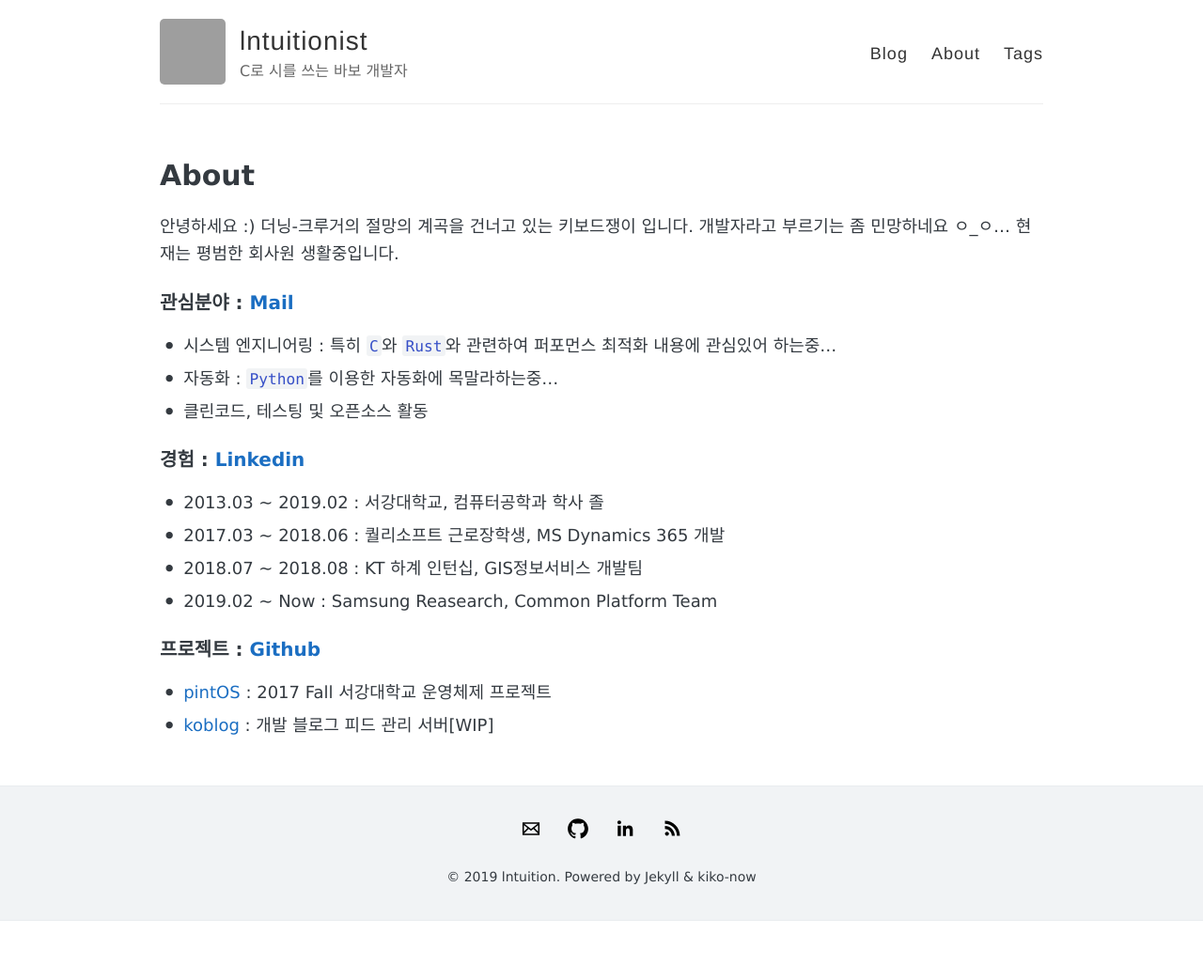
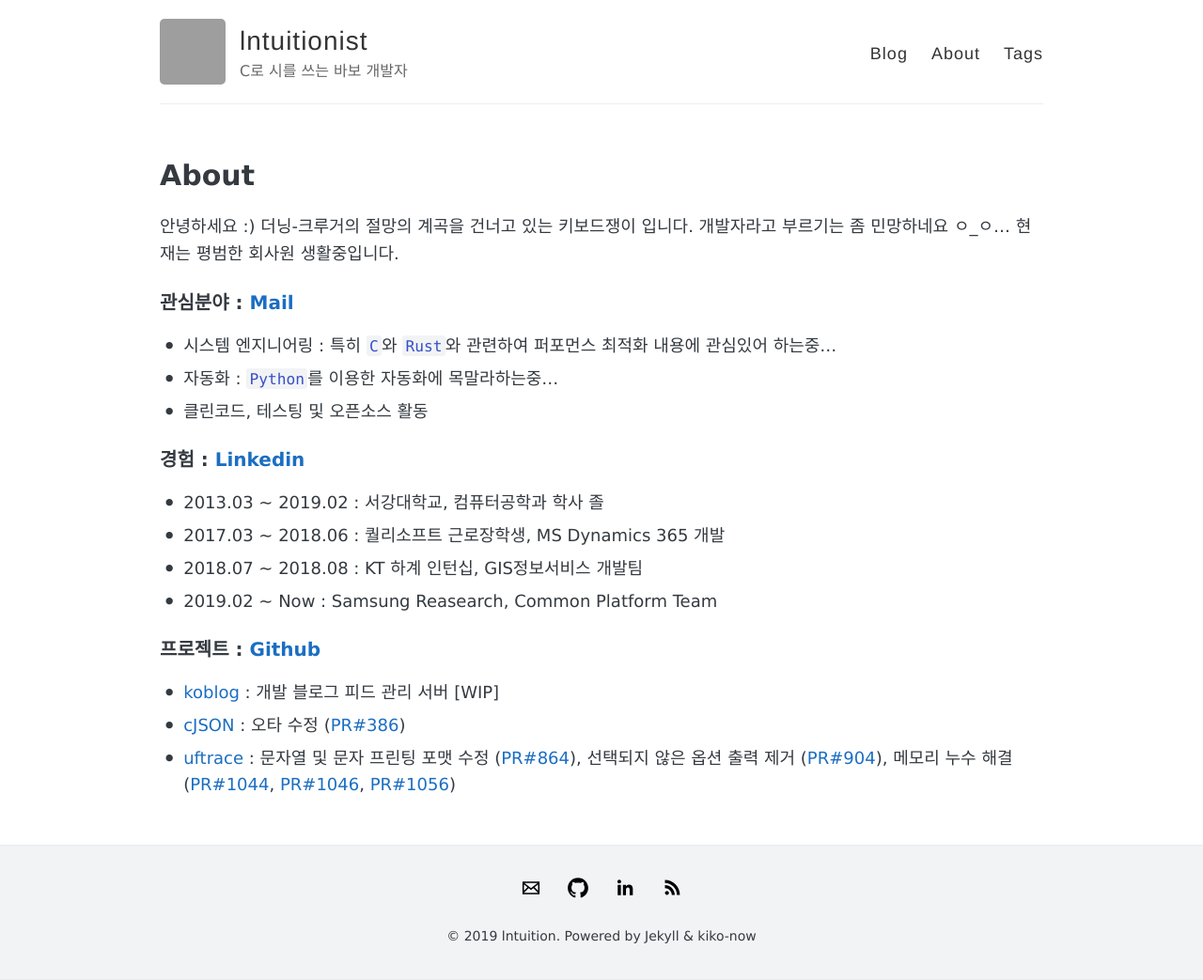
Before and after one commit to lntuition/lntuition.github.io, a Jekyll site: the page built from about.md, in a window 1280 px wide. Shown: the whole page at 94% size. Built offline with Jekyll 4.4.1, drawn with Linux system fonts in a browser that asks for light colours; some web fonts are replaced; before the commit the page ends 980 px from its top, so only the background shows below that; grey boxes are pictures that could not be loaded.

Commit message:
Update project list in about.md

```diff
--- a/about.md
+++ b/about.md
@@ -19,5 +19,11 @@ permalink: /about/
 - 2019.02 ~ Now : Samsung Reasearch, Common Platform Team
 
 ### 프로젝트 : [Github](https://github.com/lntuition)
-- [pintOS](https://github.com/lntuition/pintOS) : 2017 Fall 서강대학교 운영체제 프로젝트
-- [koblog](https://github.com/lntuition/koblog) : 개발 블로그 피드 관리 서버[WIP]
+- [koblog](https://github.com/lntuition/koblog) :
+개발 블로그 피드 관리 서버 [WIP]
+- [cJSON](https://github.com/DaveGamble/cJSON) :
+오타 수정 ([PR#386](https://github.com/DaveGamble/cJSON/pull/386))
+- [uftrace](https://github.com/namhyung/uftrace) :
+문자열 및 문자 프린팅 포맷 수정 ([PR#864](https://github.com/namhyung/uftrace/pull/864)),
+선택되지 않은 옵션 출력 제거 ([PR#904](https://github.com/namhyung/uftrace/pull/904)),
+메모리 누수 해결 ([PR#1044](https://github.com/namhyung/uftrace/pull/1044), [PR#1046](https://github.com/namhyung/uftrace/pull/1046), [PR#1056](https://github.com/namhyung/uftrace/pull/1056))
```
